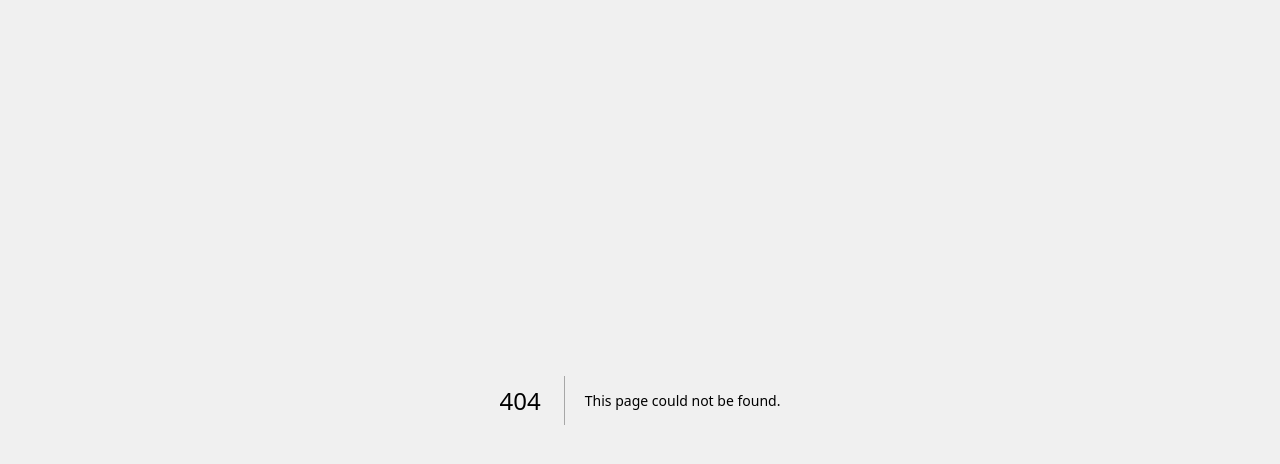
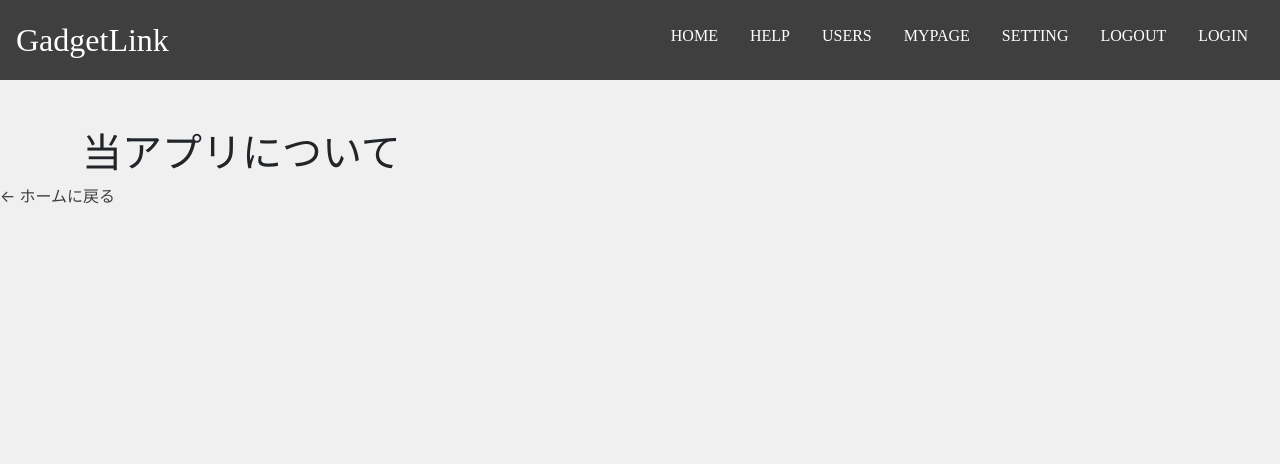
Before and after one commit to bashij/gadget-app, a Next.js app in the folder front/app/: page /help in a window 1280 px wide. Before the commit this address had no page. Shown: the top 464 px of the page. Built offline with nearby package versions, Linux system fonts and the light colour scheme.

Commit message:
feat: HELPページとHELPページへのリンクを追加_#73

```diff
--- a/front/app/components/layout.js
+++ b/front/app/components/layout.js
@@ -22,7 +22,7 @@ export default function Layout({ children, home }) {
           {/* メニュー 通常時 */}
           <div className="menu d-none d-lg-block col-lg-9 text-end">
             <Link href="/" className='d-inline-block nav-link' id="home_large">HOME</Link>
-            <Link href="" className='d-inline-block nav-link' id="help_large">HELP</Link>
+            <Link href="help" className='d-inline-block nav-link' id="help_large">HELP</Link>
             <Link href="users" className='d-inline-block nav-link' id="users_large">USERS</Link>
             {/* ログイン時のみ表示 */}
             <Link href="" className='d-inline-block nav-link' id="mypage_large">MYPAGE</Link>
@@ -35,9 +35,8 @@ export default function Layout({ children, home }) {
           <SmallMenu />
       </header>
       <div className="container">
-        {/* success,errorに応じたメッセージをここで受け取って表示する。各POSTの返り値が使えるか。 */}
+        {children}
       </div>
-      <main>{children}</main>
       {!home && (
         <div className="">
           <Link href="/">← ホームに戻る</Link>
@@ -60,7 +59,7 @@ export function SmallMenu() {
       </div>
       <div id="nav_header" className={`col-12 d-lg-none text-end drawerMenu ${openMenu ? 'open' : 'hidden'}`}>
         <Link href="/" className='d-block nav-link' id="home_small">HOME</Link>
-        <Link href="" className='d-block nav-link' id="help_small">HELP</Link>
+        <Link href="help" className='d-block nav-link' id="help_small">HELP</Link>
         <Link href="users" className='d-block nav-link' id="users_small">USERS</Link>
         {/* ログイン時のみ表示 */}
         <Link href="" className='d-block nav-link' id="mypage_small">MYPAGE</Link>
--- /dev/null
+++ b/front/app/pages/help/index.js
@@ -0,0 +1,15 @@
+import Head from 'next/head'
+import Layout, { siteTitle } from '../../components/layout';
+
+export default function Help() {
+  return (
+    <Layout help>
+      <Head>
+        <title>{siteTitle} | HELP</title>
+      </Head>
+      <section>
+        <h1>当アプリについて</h1>
+      </section>
+    </Layout>
+  )
+}
```
